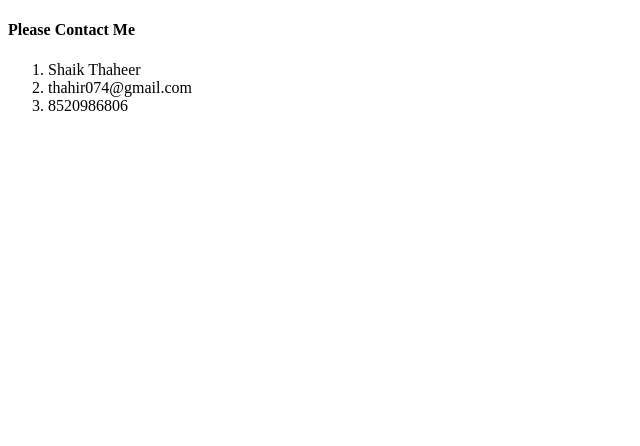
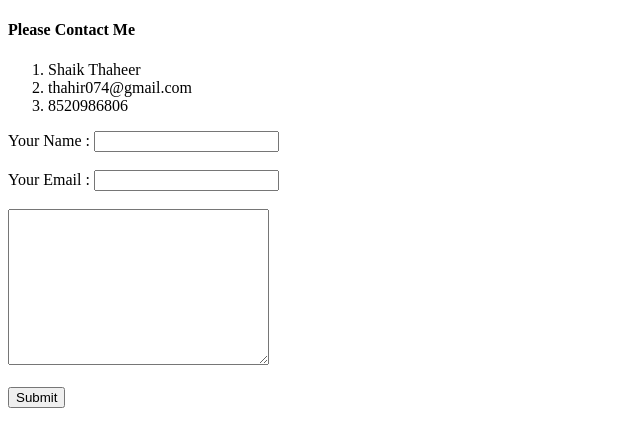
Before and after one commit to thaheer-shaik/CV, a plain HTML site: page contact.html in a window 1280 px wide. Shown: the whole page, without its empty margins (0-640 px from the left). Drawn offline with Linux system fonts and the light colour scheme.

Commit message:
updated contact me details

```diff
--- a/contact.html
+++ b/contact.html
@@ -12,5 +12,13 @@
         <li>thahir074@gmail.com</li>
         <li>8520986806</li>
     </ol>
+    <form action="mailto:thahir074@gmail.com" method="post" enctype="text/plain">
+    <label>Your Name : </label>
+    <input type="text" name="your name"><br><br>
+    <label>Your Email : </label>
+    <input type="email" name="your email"><br><br>
+    <textarea name="enter your comments" cols="30" rows="10"></textarea><br><br>
+    <input type="submit">
+    </form>
 </body>
 </html>
```
